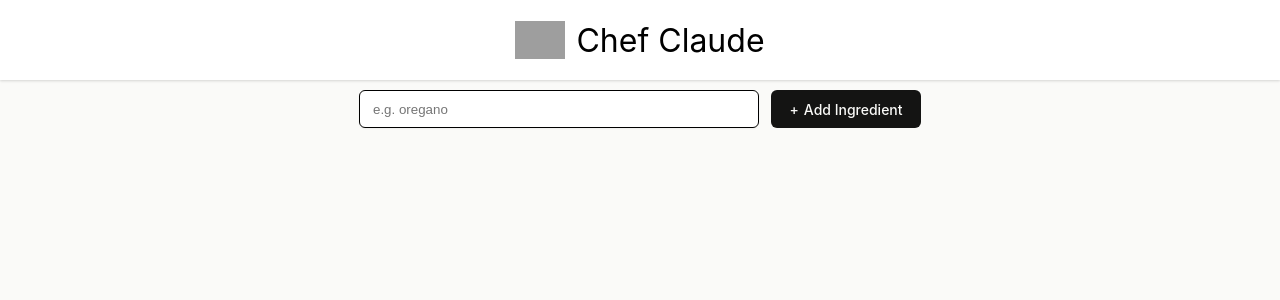
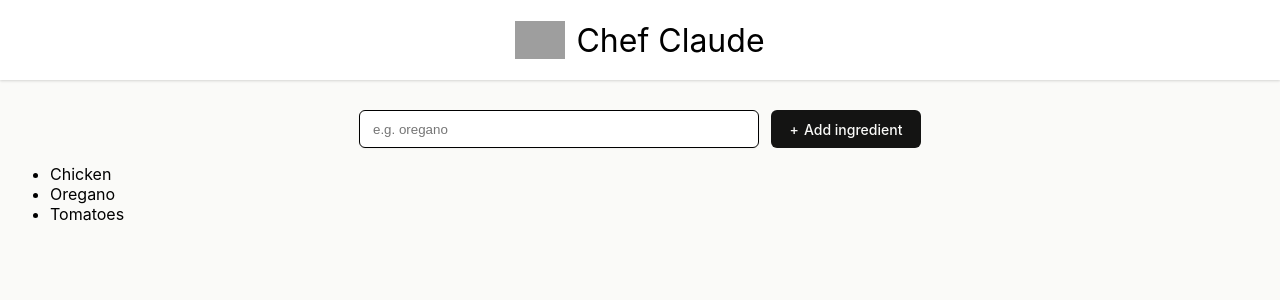
Before and after one commit to HarikaPenukonda/react-projects-prep, a React (Vite) app: page / in a window 1280 px wide. Shown: the top 300 px of the page. Built offline with nearby package versions, Linux system fonts and the light colour scheme; grey boxes are pictures that could not be loaded.

Commit message:
map ingredient list - my solution

```diff
--- a/src/ChefClaude/components/Main.jsx
+++ b/src/ChefClaude/components/Main.jsx
@@ -1,4 +1,18 @@
 export default function Main(){
+    const ingredients = ["Chicken", "Oregano", "Tomatoes"]
+    let result = ingredients.map(item => {
+        return <li>{item}</li>
+    })
+
+    /**
+     * Review Challenge:
+     * Map over the list of ingredients and render them as list items
+     *
+     * Note: We're doing things a weird way here. Don't worry,
+     * we're building up to learning the right way 🙂
+     */
+
+
     return(
         <>
         <main>
@@ -8,8 +22,11 @@ export default function Main(){
                     placeholder="e.g. oregano"
                     aria-label="Add Ingredient">
                     </input>
-                <button>Add Ingredient</button>
+                <button>Add ingredient</button>
             </form>
+            <ul>
+                {result}
+            </ul>
         </main>
 
         </>
--- a/src/ChefClaude/style.css
+++ b/src/ChefClaude/style.css
@@ -26,7 +26,7 @@ header > h1 {
 }
 
 main{
-    padding : 10px 30px;
+    padding : 30px 10px 30px;
 }
 
 .add-ingredient-form{
```
